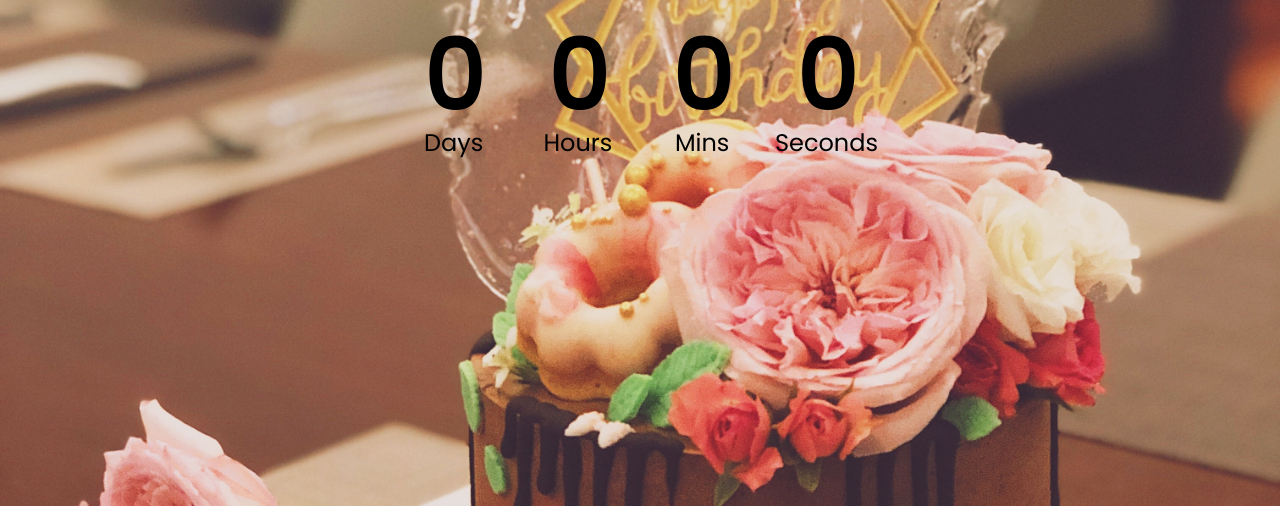
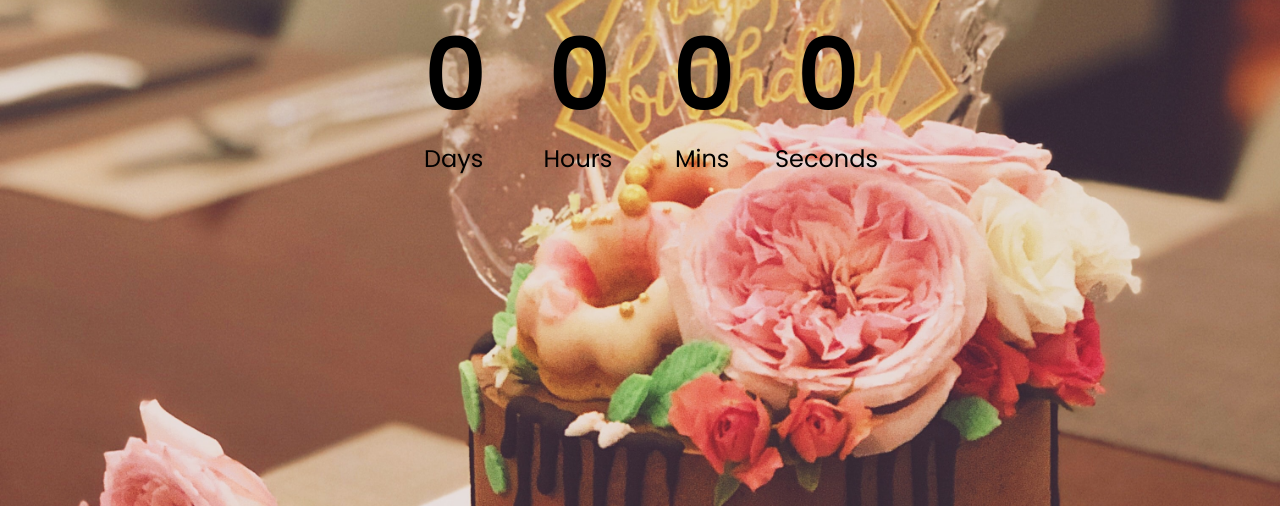
Before and after one commit to shivam-0510-zz/countdown-timer, a plain HTML site: page index.html in a window 1280 px wide. Shown: the part 294-800 px from the top of the page. Drawn offline with Linux system fonts and the light colour scheme.

Commit message:
First commit

```diff
--- a/index.html
+++ b/index.html
@@ -3,7 +3,7 @@
 <head>
     <meta charset="UTF-8">
     <meta http-equiv="X-UA-Compatible" content="IE=edge">
-    <meta name="viewport" content="width=, initial-scale=1.0">
+    <meta name="viewport" content="width=device-width,initial-scale=1.0">
     <title>CountDown Timer</title>
     <link rel="stylesheet" href="style.css">
     <script src="script.js" defer></script>
--- a/style.css
+++ b/style.css
@@ -23,13 +23,15 @@ h1{
 .countdown-container
 {
     display: flex;
+    flex-wrap: wrap;
+    justify-content: center;
 }
 .big-text
 {
     font-weight: bold;
     font-size: 6rem;
     line-height: 1;
-    margin: 0 2rem;
+    margin: 1rem 2rem;
 }
 .countdown-el {
     text-align: center;
```
